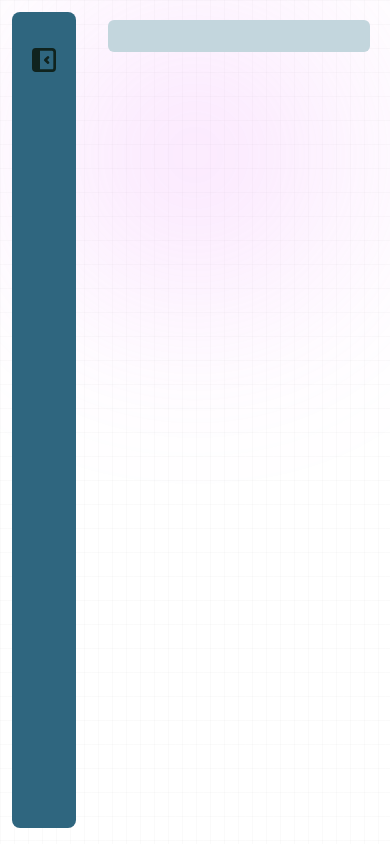
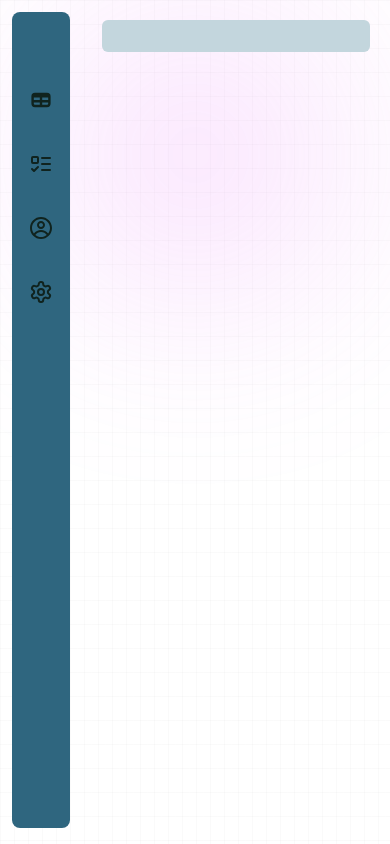
Before and after one commit to krishmungase/todoist, a React (Vite) app: page / in a window 390 px wide. Built offline with nearby package versions, Linux system fonts and the light colour scheme.

Commit message:
add sidebar styling

```diff
--- a/src/common/desktop-view.jsx
+++ b/src/common/desktop-view.jsx
@@ -8,7 +8,7 @@ const DesktopDashboardSidebar = ({ openSideBar, setOpenSideBar }) => {
   return (
     <div>
       <div className='px-4'>
-        <TbLayoutSidebarLeftCollapseFilled onClick={() => setOpenSideBar(!openSideBar)} className='text-rich-900 cursor-pointer size-8' />
+        <TbLayoutSidebarLeftCollapseFilled onClick={() => setOpenSideBar(!openSideBar)} className='text-rich-900 hidden lg:block cursor-pointer size-8' />
       </div>
       {
         openSideBar ?
@@ -20,7 +20,6 @@ const DesktopDashboardSidebar = ({ openSideBar, setOpenSideBar }) => {
                     SideBarLinks.map((link) => (
                       <NavLink
                         key={link.id}
-                        // to={link.path}
                         className={`${location.pathname === link.path ? "bg-rich-700" : ""} flex items-center px-4 py-3 hover:bg-rich-400 hover:text-white transition-all rounded-[13px] w-full`}
                       >
                         <link.icon className="size-6 text-rich-900" />
@@ -36,16 +35,16 @@ const DesktopDashboardSidebar = ({ openSideBar, setOpenSideBar }) => {
           )
           :
           (
-            <div className="">
-              <div className="flex items-center h-[calc(100vh_-140px)] justify-between flex-col mt-8 space-y-6">
-                <div className="flex items-center flex-col justify-center space-y-4">
+            <div className="hidden lg:block">
+              <div className="w-full h-[calc(100vh_-140px)] mt-8 flex items-center flex-col">
+                <div className="flex space-y-1 items-center flex-col justify-center ">
                   {
                     SideBarLinks.map((link) => (
                       <NavLink
                         key={link.id}
                         className={`${location.pathname === link.path ? "bg-rich-700" : ""} flex items-center px-4 py-3 hover:bg-rich-400 hover:text-white transition-all rounded-[13px] w-full`}
                       >
-                        <link.icon className="size-6 text-richblack-200" />
+                        <link.icon className="size-6 text-rich-900" />
                       </NavLink>
                     ))
                   }
--- /dev/null
+++ b/src/common/mobile-view.jsx
@@ -0,0 +1,28 @@
+import React from 'react'
+import SideBarLinks from '../config/side-bar-links'
+import { NavLink } from 'react-router-dom'
+
+const MobilDashboardSidebar = () => {
+  return (
+    <div>
+      <div className="lg:hidden">
+        <div className="flex items-center h-[calc(100vh_-140px)] justify-between flex-col mt-8 space-y-6">
+          <div className="flex items-center flex-col justify-center space-y-4">
+            {
+              SideBarLinks.map((link) => (
+                <NavLink
+                  key={link.id}
+                  className={`${location.pathname === link.path ? "bg-rich-700" : ""} flex items-center px-4 py-3 hover:bg-rich-400 hover:text-white transition-all rounded-[13px] w-full`}
+                >
+                  <link.icon className="size-6 text-rich-900" />
+                </NavLink>
+              ))
+            }
+          </div>
+        </div>
+      </div>
+    </div >
+  )
+}
+
+export default MobilDashboardSidebar
--- a/src/config/side-bar-links.jsx
+++ b/src/config/side-bar-links.jsx
@@ -6,7 +6,7 @@ import { LuListTodo } from "react-icons/lu";
 const SideBarLinks = [
   {
     id: 1,
-    title: "Enrolled Courses",
+    title: "Courses",
     icon: HiTable,
   },
   {
--- a/src/layout/side-layout.jsx
+++ b/src/layout/side-layout.jsx
@@ -1,5 +1,6 @@
 import React, { useState } from 'react';
 import DesktopDashboardSidebar from '../common/desktop-view';
+import MobilDashboardSidebar from '../common/mobile-view';
 // import MobilDashboardSidebar from './mobile-dashboard'
 
 const DashboardSidebar = () => {
@@ -8,7 +9,7 @@ const DashboardSidebar = () => {
   return (
     <div className={`w-[100px] ${openSideBar ? "lg:w-[350px]" : "lg:w-[100px]"} p-3`}>
       <div className="bg-rich-500 h-[calc(100vh_-28px)] rounded-lg py-8 w-full">
-        {/* <MobilDashboardSidebar /> */}
+        <MobilDashboardSidebar />
         <DesktopDashboardSidebar openSideBar={openSideBar} setOpenSideBar={setOpenSideBar} />
       </div>
     </div>
```
